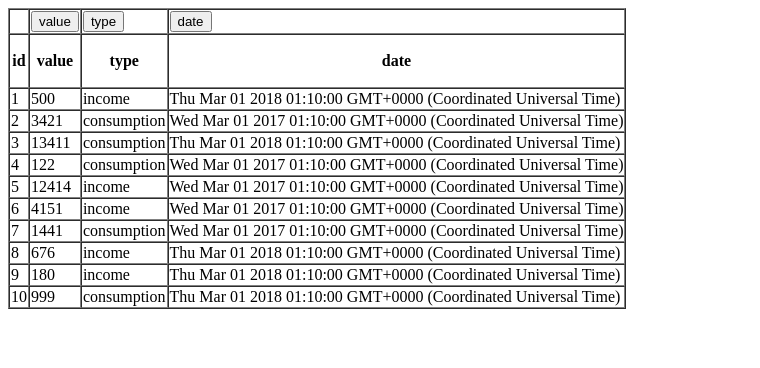
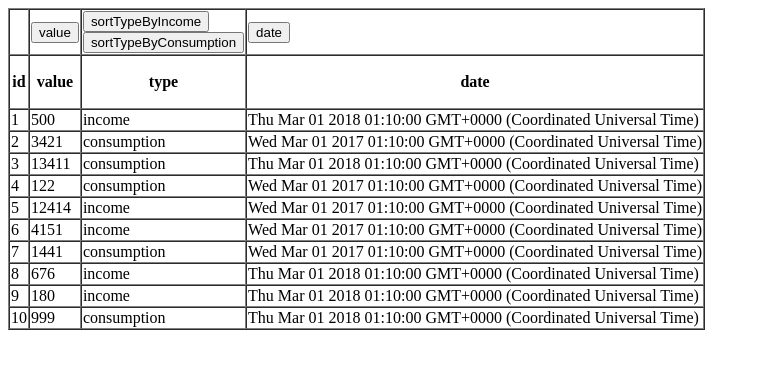
Before and after one commit to ZakhN/testApp, a React (Create React App) app: page / in a window 1280 px wide. Shown: the top 368 px of the page, without its empty margins (0-760 px from the left). Built offline with nearby package versions, Linux system fonts and the light colour scheme.

Commit message:
ChangeComm

```diff
--- a/src/App.js
+++ b/src/App.js
@@ -8,29 +8,28 @@ class App extends Component {
   constructor(props)
   {
    super(props);
-   this.state = TransactionArr
-
-
+   this.state = {items:TransactionArr }
   }
-
-
-
-  sortVal  = () => this.setState(() =>  this.state.filter(w => w.value < 1000))
-  sortType = () => this.setState(() =>  this.state.filter(w => w.type === "income"))
-  sortDate = () => this.setState(() =>  this.state.filter(w => w.dt === Date ))
+  sortVal  = () =>  this.setState({items: this.state.items.filter(w => w.value < 1000)})
+  sortTypeByIncome = () => this.setState({items:  this.state.items.filter(w => w.type == "income") })
+  sortTypeByConsumption = () => this.setState({items:  this.state.items.filter(w => w.type == "consumption") })
+  sortDate = () => this.setState({ items:  this.state.items.filter(w => w.dt === Date ) })
 
 
   render() {
     const divStyle = {color: 'blue'};
-
     return (
       <div className="App">
         <table border = "1" cellSpacing="0" >
           <tr>
           <td></td>
-          <td><Btn sortType ="value" toDoMeth={ this.sortVal  } btnName={"value"}/></td>
-          <td><Btn sortType ="type"  toDoMeth={ this.sortType}  btnName={"type"} /></td>
-          <td><Btn sortType ="date"  toDoMeth={ this.sortDate}  btnName={"date"} /></td>
+          <td><Btn sortType ="value" toDoMeth={ this.sortVal  } btnName={"value"} sty = {divStyle}/></td>
+          <td>
+          <Btn sortType ="type"  toDoMeth={ this.sortTypeByIncome}  btnName={"sortTypeByIncome"} sty = {divStyle}/>
+          <Btn sortType ="type"  toDoMeth={ this.sortTypeByConsumption}  btnName={"sortTypeByConsumption"} sty = {divStyle}/>
+          </td>
+          <td><Btn sortType ="date"  toDoMeth={ this.sortDate}  btnName={"date"} sty = {divStyle}/></td>
+
           </tr>
           <tr>
            <th><p>id</p></th>
@@ -38,7 +37,7 @@ class App extends Component {
            <th><p>type</p></th>
            <th><p>date</p></th>
           </tr>
-           {this.state.map(obj =><tr><td>{obj.id}</td><td>{obj.value}</td><td>{obj.type}</td><td>{obj.dt.toString()}</td></tr>)}
+           {this.state.items.map(obj =><tr><td>{obj.id}</td><td>{obj.value}</td><td>{obj.type}</td><td>{obj.dt.toString()}</td></tr>)}
           </table>
       </div>
     )
```
